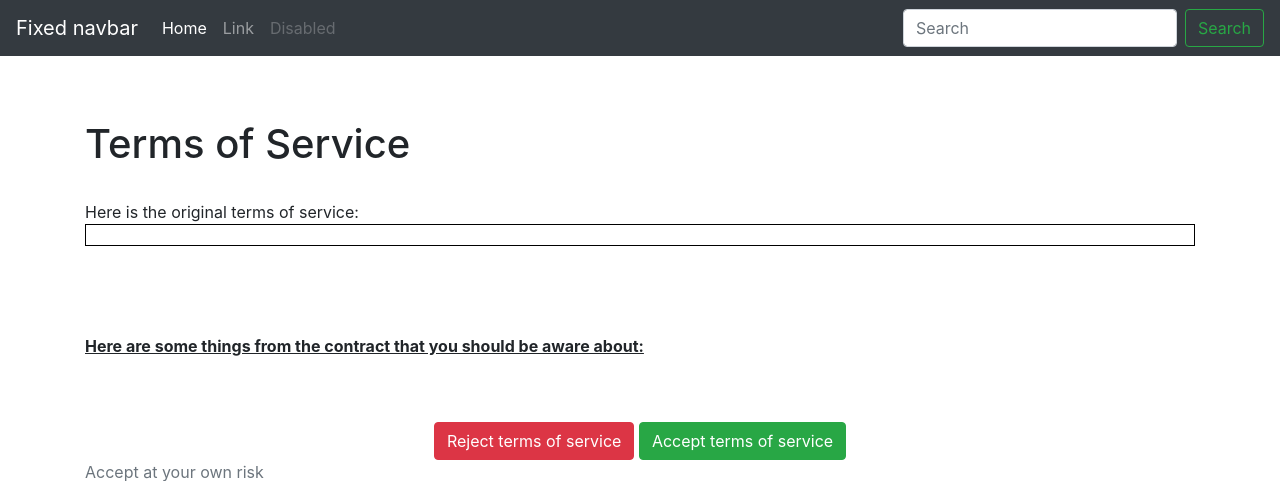
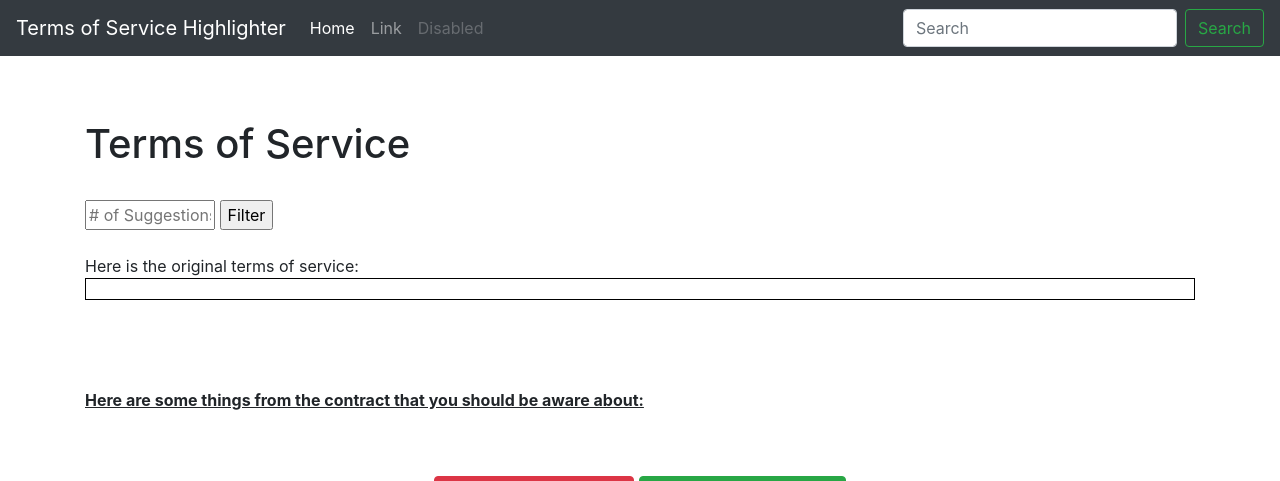
Before and after one commit to TheWorldEndsWithUs/TechFestival-Hackathon, a Flask app: template flaskSite/templates/termsOfService.html in a window 1280 px wide. Shown: the top 481 px of the page. Run offline with Flask 2, Linux system fonts and the light colour scheme; the template is opened without the code that fills it, so the values that code supplies are empty; some libraries are stand-ins or nearby versions.

Commit message:
Adding stuff

```diff
--- a/flaskSite/app.py
+++ b/flaskSite/app.py
@@ -1,5 +1,5 @@
 # import the Flask class from the flask module
-from flask import Flask, render_template
+from flask import Flask, render_template, request
 from support.textFreq import textFreqCal
 
 # create the application object
@@ -11,10 +11,20 @@
     return render_template('index.html')  # render a template
 
 
-@app.route('/termsService')
+@app.route('/termsService',methods=['POST','GET'])
 def termsService():
+
     topNRankNum = 5
+    if request.method == 'POST':
+        result = request.form
+        if result['top'].isdigit():
+            topNRankNum = int(result['top'])
+    else:
+        topNRankNum  = request.args.get('top',None)
 
+    if topNRankNum is None:
+    	topNRankNum = 5
+    print('Num: ',topNRankNum)
     resText,resRank, mainContract = textFreqCal(topNRankNum)
 
 
--- a/flaskSite/support/textFreq.py
+++ b/flaskSite/support/textFreq.py
@@ -41,10 +41,9 @@
 
 
 
-def textFreqCal(topNRankNum):
+def textFreqCal(topNRankNum,splitNum = 300):
     contractTxtOrg = open(contractPath, encoding="utf8", errors='ignore').read()
     contractTxt = contractTxtOrg
-    print(contractTxtOrg)
     contractVec = removeStopWords([removeStem(contractTxt)])
 
     vec = CountVectorizer()
@@ -70,7 +69,7 @@
     resPara = []
     resScore = []
 
-    splitNum = 300
+
     #for paragraph in contractTxt.split('\n'):
     for paragraph in [contractTxt[i:i+splitNum] for i in range(0, len(contractTxt), splitNum)]:
         paragraph = paragraph.translate(string.punctuation)
--- a/flaskSite/templates/termsOfService.html
+++ b/flaskSite/templates/termsOfService.html
@@ -23,14 +23,14 @@
     <header>
       <!-- Fixed navbar -->
       <nav class="navbar navbar-expand-md navbar-dark fixed-top bg-dark">
-        <a class="navbar-brand" href="#">Fixed navbar</a>
+        <a class="navbar-brand" href="http://localhost:5000/">Terms of Service Highlighter</a>
         <button class="navbar-toggler" type="button" data-toggle="collapse" data-target="#navbarCollapse" aria-controls="navbarCollapse" aria-expanded="false" aria-label="Toggle navigation">
           <span class="navbar-toggler-icon"></span>
         </button>
         <div class="collapse navbar-collapse" id="navbarCollapse">
           <ul class="navbar-nav mr-auto">
             <li class="nav-item active">
-              <a class="nav-link" href="#">Home <span class="sr-only">(current)</span></a>
+              <a class="nav-link" href="http://localhost:5000/">Home <span class="sr-only">(current)</span></a>
             </li>
             <li class="nav-item">
               <a class="nav-link" href="#">Link</a>
@@ -51,6 +51,11 @@
     <main role="main" class="container">
       <br><br><br>
       <h1 class="mt-5">Terms of Service</h1>
+      <br>
+       <form class="form" action="/termsService" method="POST">
+          <input type="text" name="top" style='width:130px;' placeholder="# of Suggestions"/>
+          <input type="submit" value="Filter"/>
+       </form>
       <br>
       Here is the original terms of service:
       <p style='border: 1px solid black; padding:10px;'>
```
